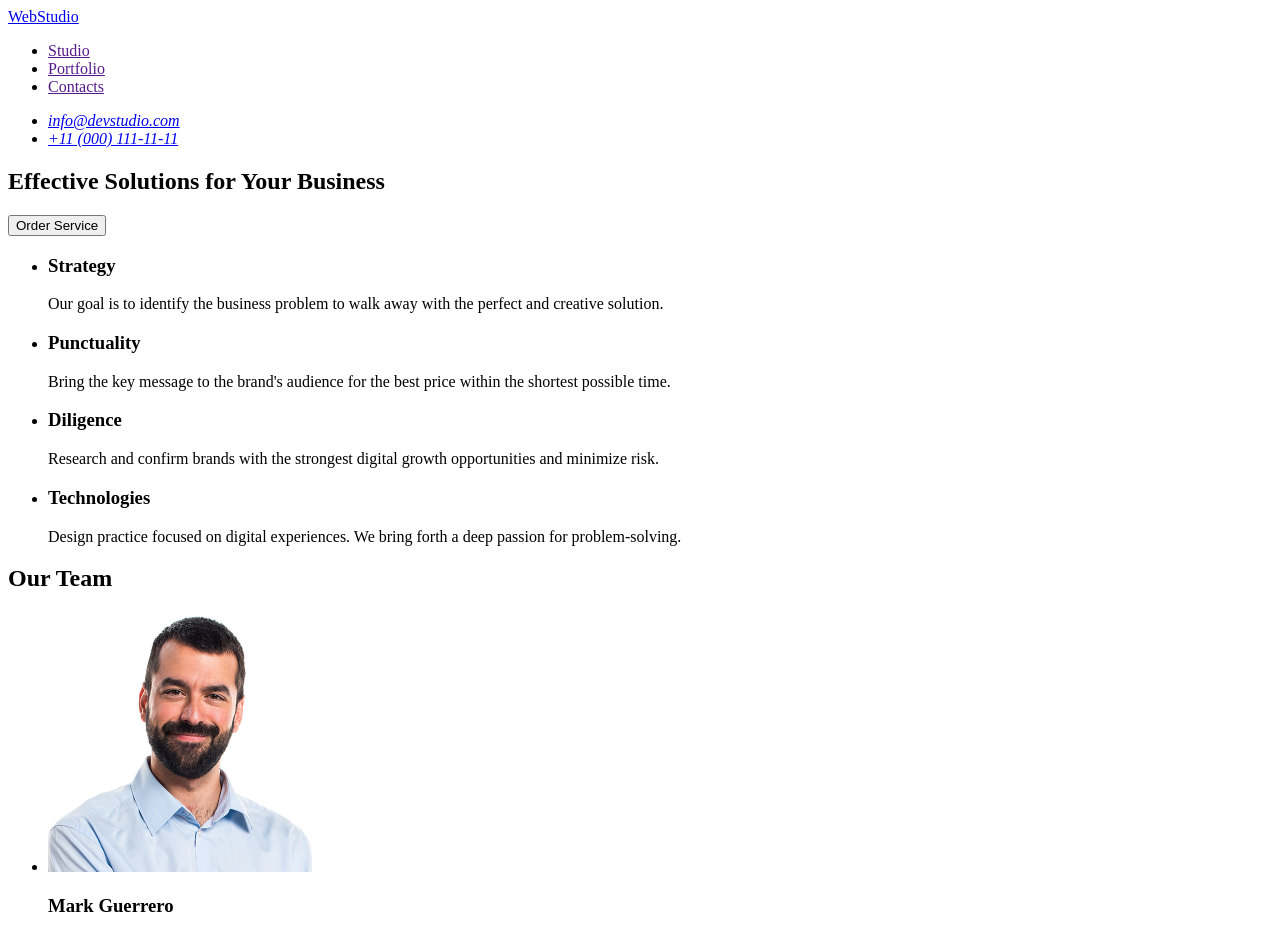
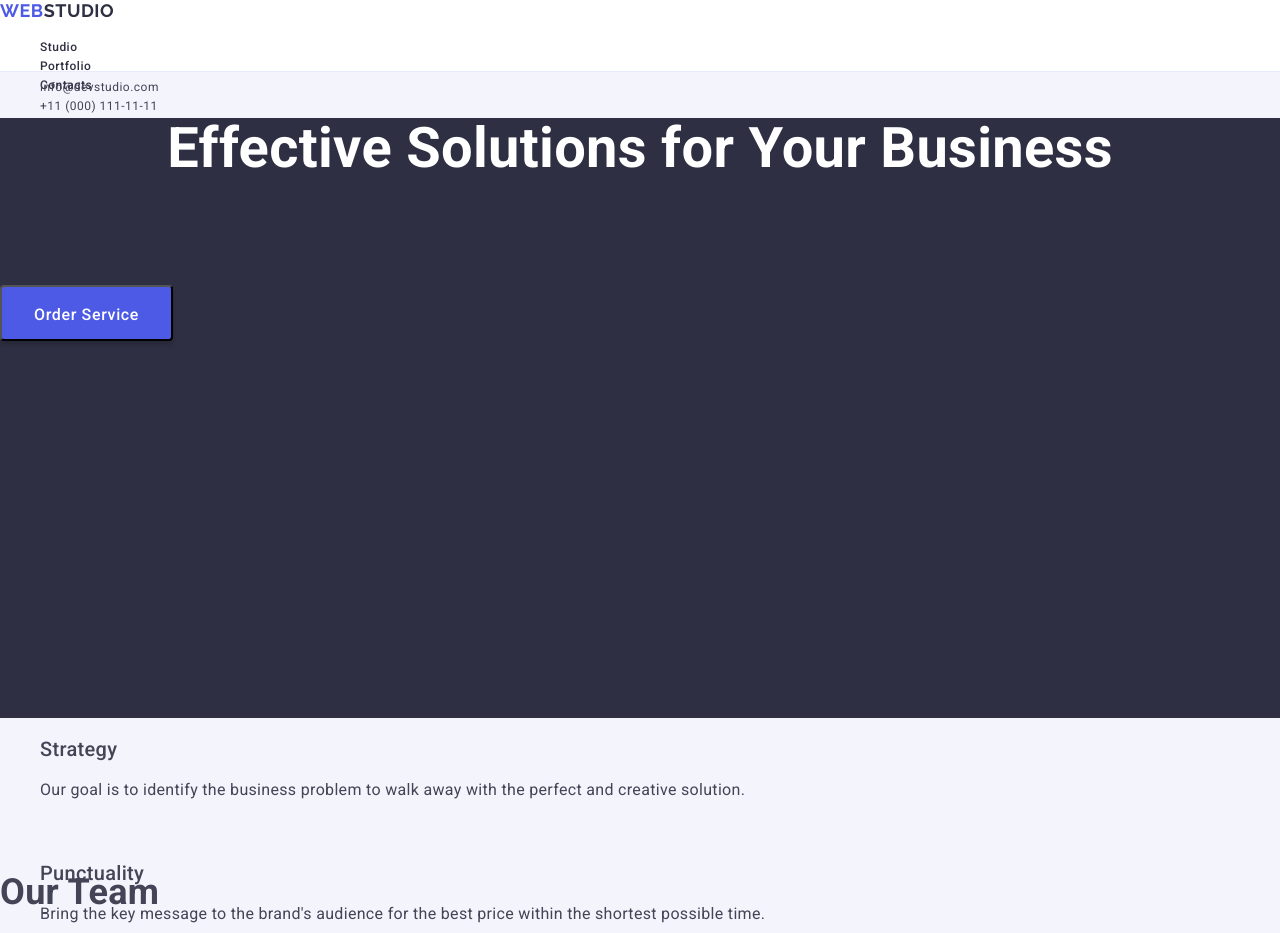
Before and after one commit to AvalianY/goit-markup-hw-02, a plain HTML site: page index.html in a window 1280 px wide. Shown: the top 933 px of the page. Drawn offline with nearby package versions, Linux system fonts and the light colour scheme.

Commit message:
Add styles

```diff
--- a/index.html
+++ b/index.html
@@ -4,13 +4,21 @@
     <meta charset="UTF-8">
     <meta name="viewport" content="width=device-width, initial-scale=1.0">
     <meta name="description" content="My first HTML homework">
-    <title>First Homework</title>
+    <link rel="preconnect" href="https://fonts.googleapis.com">
+    <link rel="preconnect" href="https://fonts.gstatic.com" crossorigin>
+    <link
+    href="https://fonts.googleapis.com/css2?family=Raleway:wght@700&family=Roboto:wdth,wght@75..100,400..700&display=swap"
+    rel="stylesheet">
+    <link rel="stylesheet" href="https://cdn.jsdelivr.net/npm/modern-normalize@2.0.0/modern-normalize.min.css">
+    <link rel="stylesheet" href="./styles/styles.css">
+    <title>Second Homework</title>
 </head>
+
 <body>
-    <header>
+    <header class="header">
         <nav>
-            <a href="./index.html">WebStudio</a>
-            <ul>
+            <a class="header-logo-a" href="./index.html"><span class="logo-web-word">Web</span>Studio</a>
+            <ul class="header-nav-ul">
                 <li>
                     <a href="">Studio</a>
                 </li>
@@ -35,13 +43,13 @@
         </address>
     </header>
 
-    <main>
-        <section>
-            <h1>Effective Solutions for Your Business</h1>
-            <button type="button">Order Service</button>
+    <main class="main">
+        <section class="main-first-secion">
+            <h1 class="main-title">Effective Solutions for Your Business</h1>
+            <button class="main-order-button" type="button">Order Service</button>
         </section>
 
-        <section>
+        <section class="main-advantage-section">
             <h2 hidden>Our Advantages</h2>
 
             <ul>
@@ -64,37 +72,98 @@
             </ul>
         </section>
 
-        <section>
+        <section class="main-team-section">
             <h2>Our Team</h2>
 
             <ul>
-                <li>
+                <li class="team-card">
                     <img src="./images/team-card-1.jpg" alt="Photo" width="264" height="260">
+                    <div class="team-card-text">
                         <h3>Mark Guerrero</h3>
                         <p>Product Designer</p>
+                    </div>
                 </li>
-                <li>
+                <li class="team-card">
                     <img src="./images/team-card-2.jpg" alt="Photo" width="264" height="260">
+                    <div class="team-card-text">
                         <h3>Tom Ford</h3>
                         <p>Frontend Developer</p>
+                    </div>
                 </li>
-                <li>
+                <li class="team-card">
                     <img src="./images/team-card-3.jpg" alt="Photo" width="264" height="260">
+                    <div class="team-card-text">
                         <h3>Camila Garcia</h3>
                         <p>Marketing</p>
+                    </div>
                 </li>
-                <li>
+                <li class="team-card">
                     <img src="./images/team-card-4.jpg" alt="Photo" width="264" height="260">
+                    <div class="team-card-text">
                         <h3>Daniel Wilson</h3>
                         <p>UI Designer</p>
+                    </div>
+                </li>
+            </ul>
+        </section>
+
+        <section class="main-portfolio-section">
+            <h2>Our Portfolio</h2>
+
+            <ul>
+                <li class="portfolio-card">
+                    <img src="./images/portfolio-card-1.jpg" alt="Photo app to smartphone" width="360" height="300">
+                    <div class="portfolio-card-text">
+                        <h3>Banking App</h3>
+                        <p>App</p>
+                    </div>
+                    <h3>Banking App</h3>
+                    <p>App</p>
+                </li>
+                <li class="portfolio-card">
+                    <img src="./images/portfolio-card-2.jpg" alt="Photo QR scan" width="360" height="300">
+                    <div class="portfolio-card-text">
+                        <h3>Cashless Payment</h3>
+                        <p>Marketing</p>
+                    </div>
+                </li>
+                <li class="portfolio-card">
+                    <img src="./images/portfolio-card-3.jpg" alt="Photo app: laptop and smartphone" width="360" height="300">
+                    <div class="portfolio-card-text">
+                        <h3>Meditation App</h3>
+                        <p>App</p>
+                    </div>
+                </li>
+                <li class="portfolio-card">
+                    <img src="./images/portfolio-card-4.jpg" alt="Photo app and car" width="360" height="300">
+                    <div class="portfolio-card-text">
+                        <h3>Taxi Service</h3>
+                        <p>Marketing</p>
+                    </div>
+                </li>
+                <li class="portfolio-card">
+                    <img src="./images/portfolio-card-5.jpg" alt="Photo screen to smartphone" width="360" height="300">
+                    <div class="portfolio-card-text">
+                        <h3>Screen Illustrations</h3>
+                        <p>Design</p>
+                    </div>
+                </li>
+                <li class="portfolio-card">
+                    <img src="../images/portfolio-card-6.jpg" alt="Photo yang women with smartphone" width="360" height="300">
+                    <div class="portfolio-card-text">
+                        <h3>Online Courses</h3>
+                        <p>Marketing</p>
+                    </div>
                 </li>
             </ul>
         </section>
     </main>
 
-    <footer>
-        <a href="./index.html">WebStudio</a>
+    <footer class="footer">
+        <div class="footer-logo-card">
+            <a href="./index.html"><span class="logo-web-word">Web</span>Studio</a>
             <p>Increase the flow of customers and sales for your business with digital marketing & growth solutions.</p>
+        </div>
     </footer>
 </body>
 </html>
--- /dev/null
+++ b/styles/styles.css
@@ -0,0 +1,165 @@
+
+:root {
+    --ocean: #404BBF;
+    --iris: #4D5AE5;
+    --navy-blue: #2E2F42;
+    --green: #31D0AA;
+    --slate: #434455;
+    --light-slate: #8E8F99;
+    --cornflower: #E7E9FC;
+    --cloud: #F4F4FD;
+    --navy-blue-modal: #2E2F42;
+    --grey: #2E2F42;
+    --white:#FFFFFF;
+    --dairy: #FCFCFC;
+}
+
+/*---------------------global-----------------------*/
+body {
+    font-family: Roboto, sans-serif;
+    letter-spacing: 0.02em;
+    color: var(--slate);
+    background-color: var(--cloud);
+}
+
+h1 {
+    font-size: 56px;
+    line-height: 60px;
+}
+
+h2 {
+    font-size: 36px;
+}
+
+h3 {
+    font-size: 20px;
+    font-weight: 500;
+}
+
+ul {
+    list-style-type: none;
+}
+
+a {
+    text-decoration: none;
+    font-size: 12px;
+    letter-spacing: 0.04em;
+    line-height: 16px;
+}
+
+button {
+    cursor: pointer;
+    font-weight: medium;
+    letter-spacing: 0.04em;
+    line-height: 24px;
+}
+
+.logo-web-word {
+    color: var(--iris);
+}
+
+/*---------------------header-----------------------*/
+.header {
+    background-color: var(--white);
+    border-bottom: 1px solid var(--cornflower);
+    height: 72px;
+}
+
+.header-logo-a {
+    font-family: Raleway, sans-serif;
+    font-size: 18px;
+    color: var(--navy-blue);
+    background-color: var(--white);
+    text-transform: uppercase;
+    line-height: 1.16667;
+    letter-spacing: 0.03em;
+    height: 24px;
+}
+
+.header-nav-ul {
+    height: 24px;
+}
+
+.header-nav-ul a {
+    color: var(--navy-blue);
+    font-weight: 500;
+    line-height: 1.5;
+}
+
+.header address a {
+    font-style: normal;
+    line-height: 1.5;
+    color: var(--slate);
+}
+
+/*---------------------main section 1---------------*/
+.main-first-secion {
+    height: 600px;
+    background-color: var(--navy-blue);
+}
+
+.main-title {
+    color: var(--white);
+    line-height: 1.07143;
+    text-align: center;
+    height: 120px;
+}
+
+.main-order-button {
+    color: var(--white);
+    font-weight: 500;
+    box-shadow: 0 4px 4px 0 rgba(0, 0, 0, 0.15);
+    background: var(--iris);
+    line-height: 1.5;
+    border-radius: 4px;
+    padding: 16px 32px;
+    height: 56px;
+}
+
+/*---------------------main advantage----------------*/
+.main-advantage-section {
+    height: 104px;
+}
+
+.main-advantage-section li {
+    height: 104px;
+}
+
+/*---------------------main team---------------------*/
+.main-team-section {
+    height: 732px;
+}
+
+.team-card {
+    height: 380px;
+}
+
+.team-card-text {
+    height: 56px;
+}
+
+/*---------------------main portfolio----------------*/
+.main-portfolio-section {
+    height: 1000px;
+}
+
+.portfolio-card {
+    height: 420px;
+}
+
+.portfolio-card-text {
+    height: 120px;
+}
+
+/*---------------------footer------------------------*/
+.footer {
+    height: 312px;
+}
+
+.footer-logo-card {
+    height: 112px;
+}
+
+.footer-logo-card a {
+    height: 24px;
+}
```
Also changed, not shown: images/portfolio-card-1.jpg (added), images/portfolio-card-2.jpg (added), images/portfolio-card-3.jpg (added), images/portfolio-card-4.jpg (added), images/portfolio-card-5.jpg (added), images/portfolio-card-6.jpg (added). Lines whose indentation alone changed are shown as unchanged.
